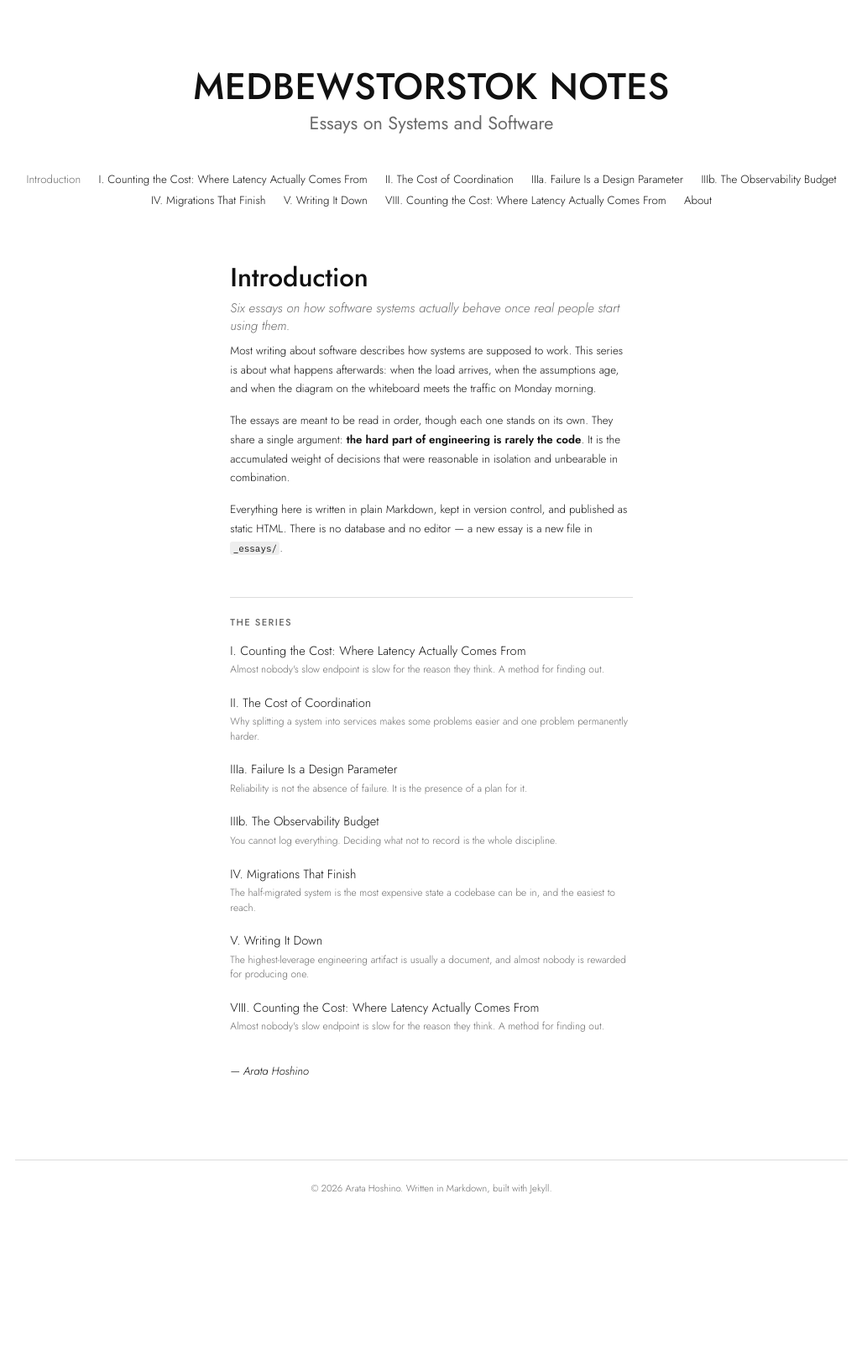
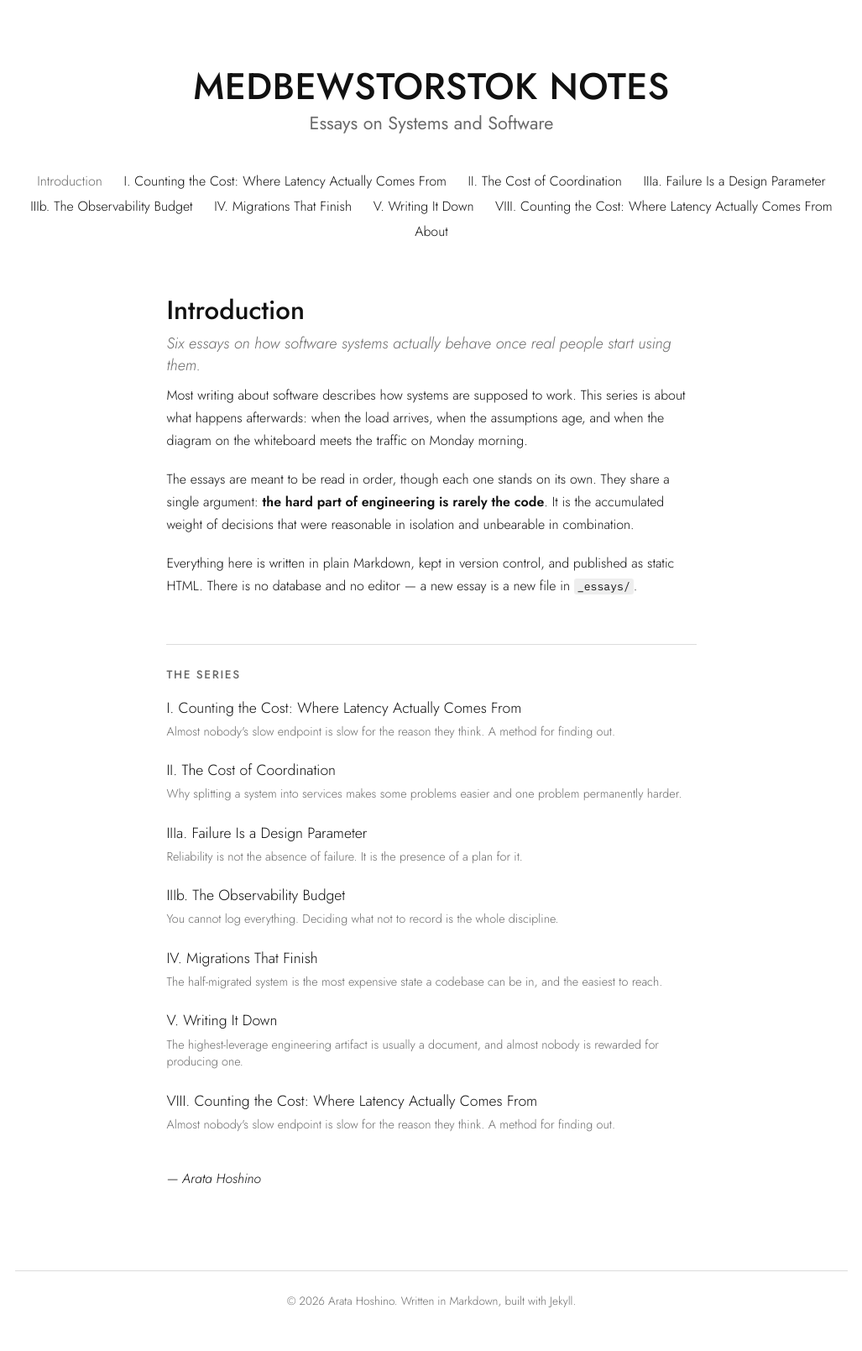
Before and after one commit to arata-hoshino/arata-hoshino.github.io, a Jekyll site: the page built from index.md, in a window 1280 px wide. Shown: the whole page at 84% size, without its empty margins (126-1153 px from the left). Built offline with Jekyll 4.4.1, drawn with Linux system fonts in a browser that asks for light colours; before the commit the page ends 1473 px from its top, so only the background shows below that.

Commit message:
Raise body copy to 12pt and widen the reading column
10pt sat too small once it was on screen. 12pt at the same light weight,
with the column out to 68ch so the wider line still ends where the eye
expects it to.

Co-Authored-By: Claude Opus 5 (1M context) <noreply@anthropic.com>

```diff
--- a/assets/css/style.css
+++ b/assets/css/style.css
@@ -18,8 +18,8 @@
           "Trebuchet MS", sans-serif;
   --mono: "IBM Plex Mono", "SFMono-Regular", Consolas, monospace;
 
-  --body-size: 10pt;  /* body copy; everything else scales off it in em */
-  --measure: 62ch;    /* reading column, ~62 characters wide */
+  --body-size: 12pt;  /* body copy; everything else scales off it in em */
+  --measure: 68ch;    /* reading column */
   --masthead: 62rem;  /* table of contents can run wider */
   --gutter: clamp(1.25rem, 5vw, 2.5rem);
 
```
Also changed, not shown: README.md.
